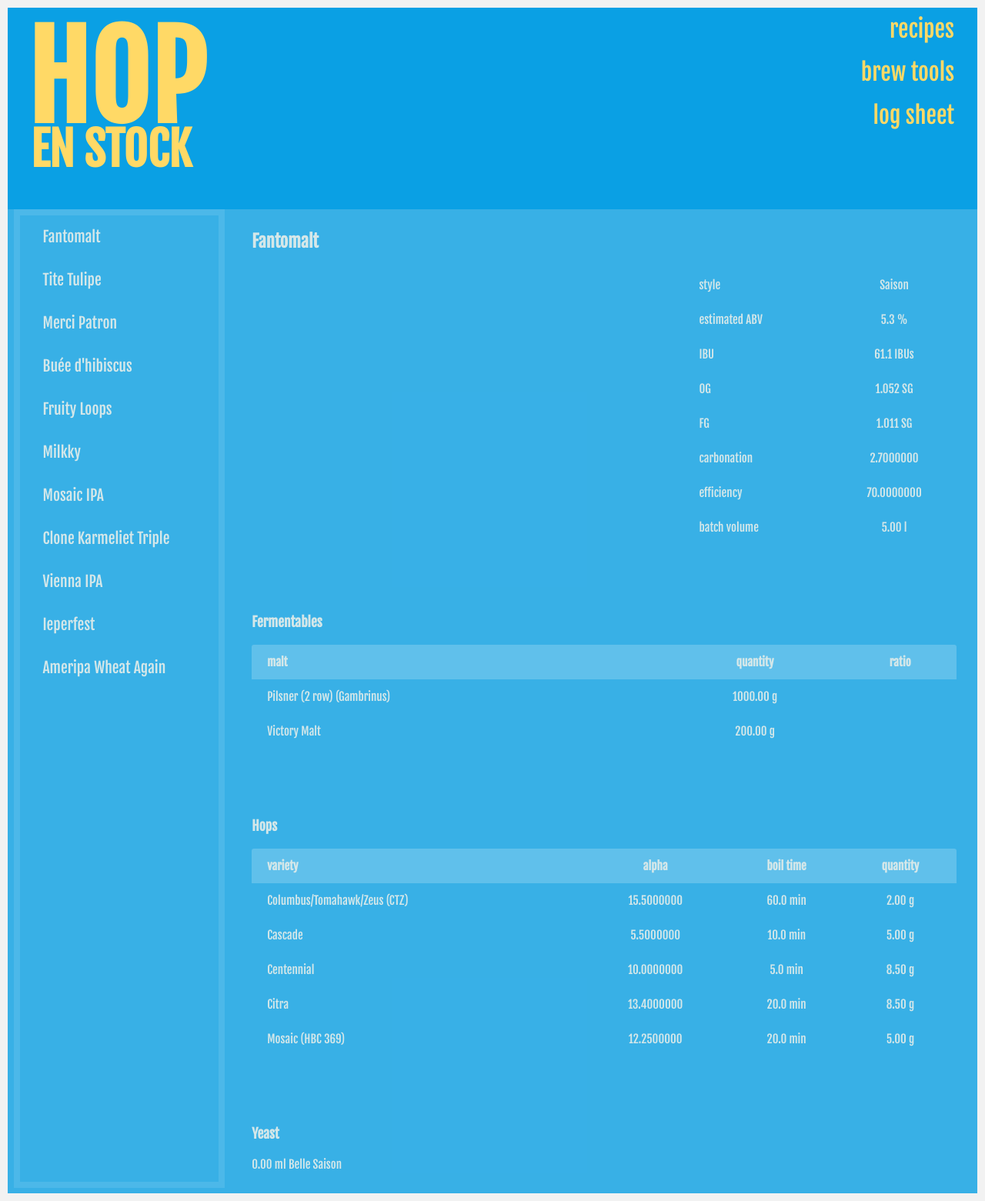
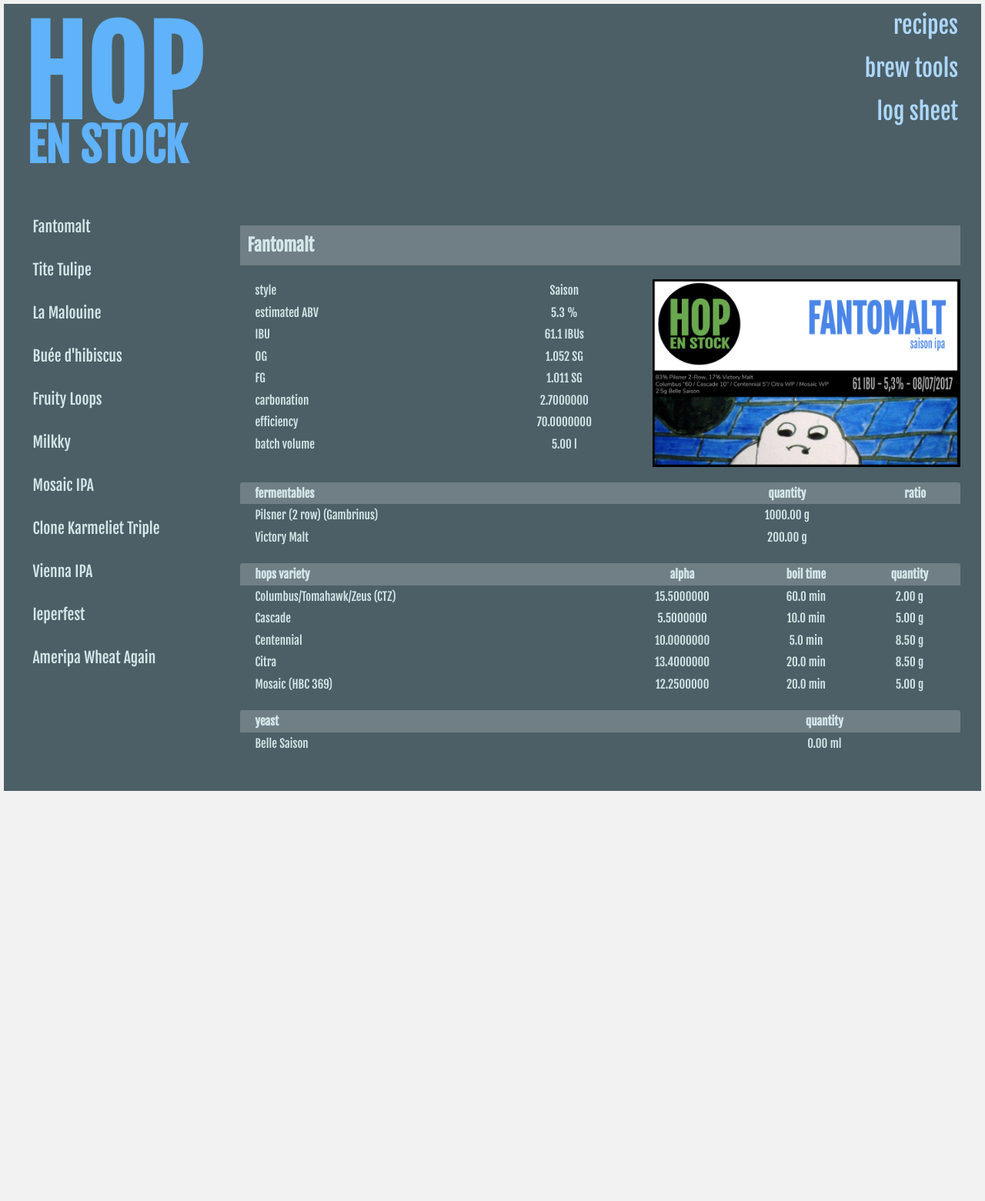
Before and after one commit to ipingu/hopenstock, a Jekyll site: the page built from _posts/2017-07-08-fantomalt.md, in a window 1280 px wide. Shown: the whole page at 77% size. Built offline with Jekyll 4.4.1, drawn with Linux system fonts in a browser that asks for light colours; some web fonts are replaced; after the commit the page ends 1033 px from its top, so only the background shows below that.

Commit message:
Redesign + recipes images

```diff
--- a/_data/recipes/merci-patron.json
+++ b/_data/recipes/la-malouine.json
@@ -1,6 +1,6 @@
 {
     "RECIPE": {
-        "NAME": "Merci Patron",
+        "NAME": "La Malouine",
         "VERSION": "1",
         "TYPE": "All Grain",
         "BREWER": "Erik",
--- a/_includes/recipe.html
+++ b/_includes/recipe.html
@@ -2,10 +2,9 @@
 
    <h2>{{recipe.NAME}}</h2>
    <div class="wrapper">
-    <div class="description">
-    {{ content }}
-    </div>
-    <div class="metrics">
+       {{ content }}
+
+      <div class="metrics">
          <table>
             <tr>
               <td>style</td>
@@ -41,13 +40,19 @@
             </tr>
           </table>
         </div>
+
+        <div class="etiquette">
+         {% if page.image %}
+          <img src="{{ site.baseurl }}/images/{{ page.image }}" />
+         {% endif %}
+         </div>
+
       </div>
 
-        <h3>Fermentables</h3>
-        <table>
+        <table class="wide">
           <thead>
             <tr>
-              <th>malt</th>
+              <th>fermentables</th>
               <th>quantity</th>
               <th>ratio</th>
             </tr>
@@ -72,11 +77,10 @@
         </table>
 
 
-       <h3>Hops</h3>
-       <table>
+       <table class="wide">
           <thead>
             <tr>
-              <th>variety</th>
+              <th>hops variety</th>
               <th>alpha</th>
               <th>boil time</th>
               <th>quantity</th>
@@ -94,5 +98,17 @@
           </tbody>
         </table>
 
-        <h3>Yeast</h3>
-        <p>{{recipe.YEASTS.YEAST.DISPLAY_AMOUNT}} {{recipe.YEASTS.YEAST.NAME}}</p>
+        <table class="wide">
+          <thead>
+            <tr>
+              <th>yeast</th>
+              <th>quantity</th>
+            </tr>
+          </thead>
+          <tbody>
+            <tr>
+              <td>{{recipe.YEASTS.YEAST.NAME}}</td>
+              <td>{{recipe.YEASTS.YEAST.DISPLAY_AMOUNT}}</td>
+            </tr>
+          </tbody>
+        </table>
--- a/_posts/2017-07-08-fantomalt.md
+++ b/_posts/2017-07-08-fantomalt.md
@@ -3,4 +3,5 @@
 title: Fantomalt
 categories: recipes saison
 recipe_id: fantomalt
+image: fantomalt.png
 ---
--- a/css/main.css
+++ b/css/main.css
@@ -103,13 +103,17 @@
    Author's custom styles
    ========================================================================== */
 
+html {
+    background-color: rgb(242, 242, 242);
+}
+
 body {
     color: #d4e7e9;
 /*    font-family: "HelveticaNeue-Light", "Helvetica Neue Light", "Helvetica Neue", Helvetica, Arial, "Lucida Grande", sans-serif;*/
     font-weight: 300;
     font-size: 15px;
-    margin: 10px;
-    background-color: rgba(0,0,0,0.05);
+    margin: 5px;
+    background-color: #4c5f66;
 }
 
 body > * {
@@ -117,7 +121,7 @@
 }
 
 header {
-    background-color: #0aa0e4 ;
+
 }
 
 h1 {
@@ -132,7 +136,7 @@
 }
 
 div.logo span {
-    color: rgba(255, 217, 102, 1);
+    color: rgb(96, 178, 250);
     display: block;
     width: 212px;
 }
@@ -147,7 +151,7 @@
 }
 
 .bloc {
-    background-color: rgba(10,160,228,0.8);
+
 }
 
 a,a:visited,a:hover,a:active {
@@ -194,7 +198,11 @@
     line-height: 56px;
     padding: 0 30px;
     text-decoration: none;
-    color: rgba(255, 217, 102, 1);
+    color: rgb(173, 215, 252);
+}
+
+.wide {
+    margin: 20px 0 20px 0;
 }
 
 /* recipes item in sidebar */
@@ -215,13 +223,11 @@
     display: flex;
     vertical-align: middle;
     flex-wrap: wrap;
-    background-color: #0aa0e4;
 }
 
 ul.line li {
-  flex: 1 1 220px;
+  flex: 1 1 400px;
   font-size: 2em;
-  height: 6em;
   text-align: center;
   background-color: rgba(255,255,255,0.10);
   margin: 0.5em;
@@ -230,6 +236,10 @@
 ul.line li:hover {
  border-color: rgba(255,255,255,0.5);
  background-color: rgba(0,0,0,0.1);
+}
+
+ul.line li img {
+  width: 400px;
 }
 
 ul.line li a {
@@ -244,7 +254,6 @@
 
 nav.sidebar {
     flex: 1 1 2em;
-    border: 8px solid rgba(255,255,255,0.10);
     margin: 0 0.5em 0.5em 0.5em;
 }
 
@@ -253,14 +262,20 @@
 }
 
 /* recipe description */
-div.wrapper .description {
-    flex: 3;
-    margin-right: 2em;
-    text-align: justify;
+div.wrapper .etiquette {
+}
+
+.etiquette img {
+    width: 400px;
 }
 
 div.wrapper .metrics {
     flex: 2;
+}
+
+h2 {
+    background: rgba(255, 255, 255, 0.2);
+    padding: 10px;
 }
 
 h3 {
@@ -273,7 +288,7 @@
 }
 
 table th {
-    padding: 0.8em;
+    padding: 0.25em;
     background: rgba(255, 255, 255, 0.2);
 }
 
@@ -301,7 +316,7 @@
     border-left: 0;
 }
 table td {
-    padding:0.8em;
+    padding: 0.25em;
 }
 
 table tr:last-child td {
```
Also changed, not shown: _layouts/recipes.html (+7 -1 lines), _posts/2017-06-18-la-malouine.md (added, +7 -0 lines), _posts/2017-06-18-merci-patron.md (deleted, +0 -6 lines), _posts/2017-06-29-tite-tulipe.md (+1 -0 lines), images/fantomalt.png (added), images/la-malouine.png (added), images/tite-tulipe.png (added), 1 other file.
